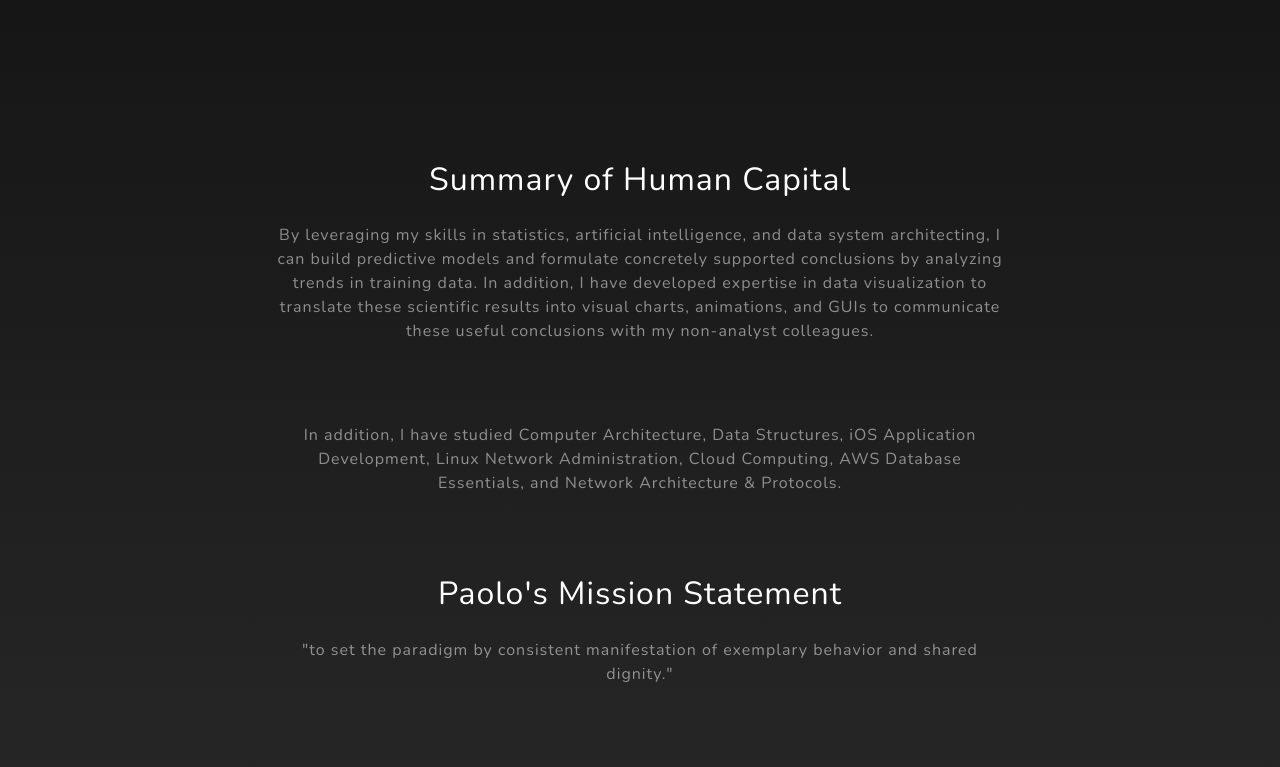
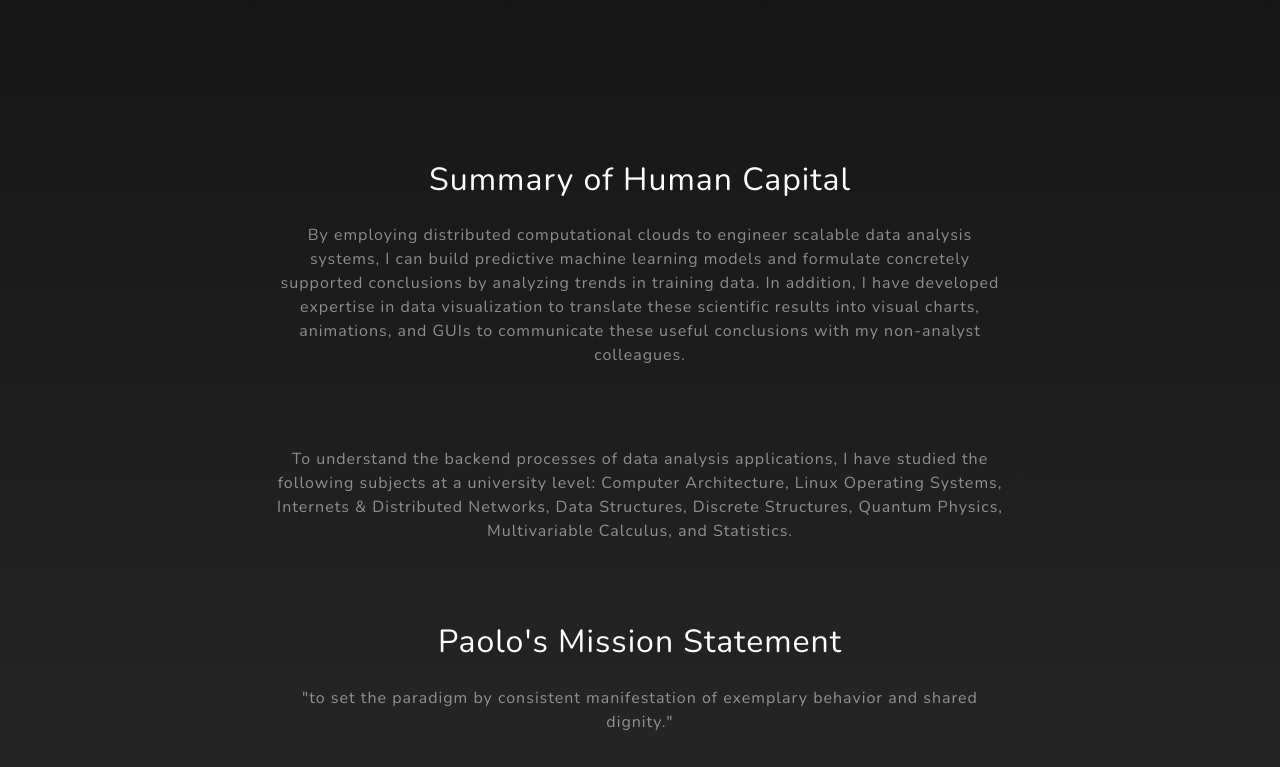
Before and after one commit to paolosecci/portfolio, a Flask app: page / in a window 1280 px wide. Shown: the part 799-1566 px from the top of the page. Run offline with Flask 2, Linux system fonts and the light colour scheme; some libraries are stand-ins or nearby versions; grey boxes are pictures that could not be loaded.

Commit message:
updated statement of human capital and resume

```diff
--- a/templates/index.html
+++ b/templates/index.html
@@ -70,8 +70,8 @@
         <div class="row">
           <div class="col-lg-8 mx-auto">
             <h2 class="text-white mb-4">Summary of Human Capital</h2>
-            <p class="text-white-50">By leveraging my skills in statistics, artificial intelligence, and data system architecting, I can build predictive models and formulate concretely supported conclusions by analyzing trends in training data. In addition, I have developed expertise in data visualization to translate these scientific results into visual charts, animations, and GUIs to communicate these useful conclusions with my non-analyst colleagues.</p>
-	    <p class="text-white-50">In addition, I have studied Computer Architecture, Data Structures, iOS Application Development, Linux Network Administration, Cloud Computing, AWS Database Essentials, and Network Architecture & Protocols.</p>
+            <p class="text-white-50">By employing distributed computational clouds to engineer scalable data analysis systems, I can build predictive machine learning models and formulate concretely supported conclusions by analyzing trends in training data. In addition, I have developed expertise in data visualization to translate these scientific results into visual charts, animations, and GUIs to communicate these useful conclusions with my non-analyst colleagues.</p>
+	    <p class="text-white-50">To understand the backend processes of data analysis applications, I have studied the following subjects at a university level: Computer Architecture, Linux Operating Systems, Internets & Distributed Networks, Data Structures, Discrete Structures, Quantum Physics, Multivariable Calculus, and Statistics.</p>
             <h2 class="text-white mb-4">Paolo's Mission Statement</h2>
             <p class="text-white-50">"to set the paradigm by consistent manifestation of exemplary behavior and shared dignity."</p>
           </div>
```
Also changed, not shown: 4 other files.
